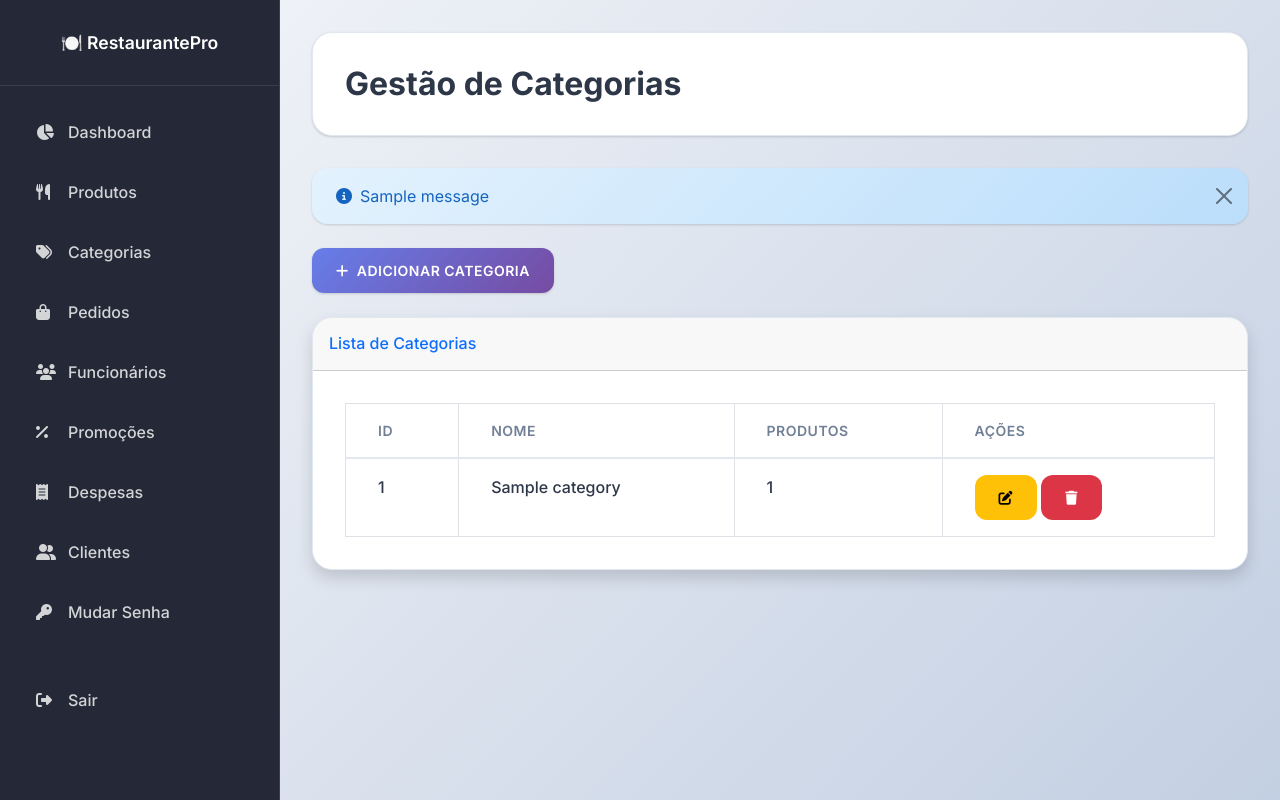
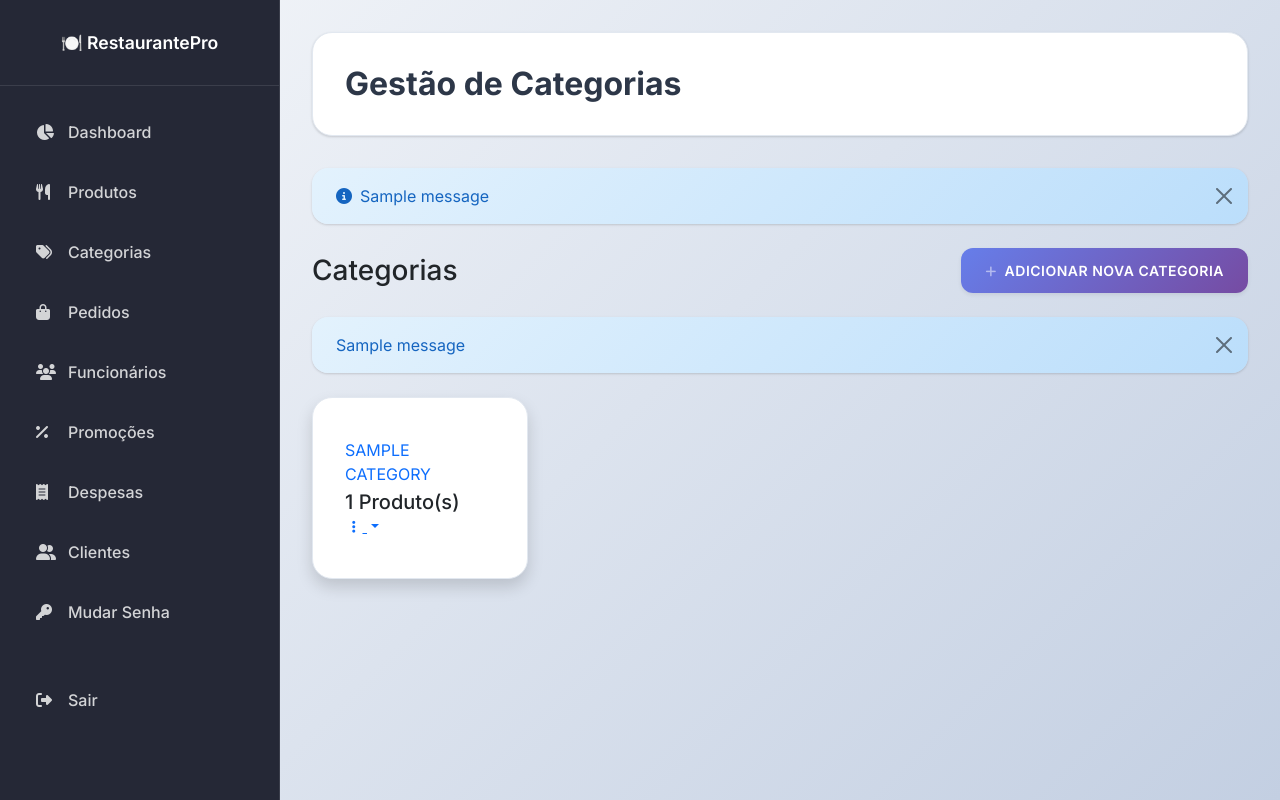
Before and after one commit to Leocyberdev/restauranteok, a Python web app: template src/templates/admin/categories.html in a window 1280 px wide. Run offline with Jinja, Linux system fonts and the light colour scheme; the template is opened without the code that fills it: most values are stand-ins (such as "Sample title", 1, 10 or a date in 2020); one stand-in notice (Sample message) is shown.

Commit message:
Update categories.html

```diff
--- a/src/templates/admin/categories.html
+++ b/src/templates/admin/categories.html
@@ -4,44 +4,83 @@
 {% block header %}Gestão de Categorias{% endblock %}
 
 {% block content %}
-<div class="row mb-4">
-    <div class="col-12">
-        <button type="button" class="btn btn-primary" data-bs-toggle="modal" data-bs-target="#addCategoryModal">
-            <i class="fas fa-plus me-2"></i>Adicionar Categoria
+<div class="d-flex justify-content-between align-items-center mb-4">
+    <h1 class="h3 mb-0 text-gray-800">Categorias</h1>
+    <button type="button" class="btn btn-primary shadow-sm" data-bs-toggle="modal" data-bs-target="#addCategoryModal">
+        <i class="fas fa-plus fa-sm text-white-50 me-2"></i>Adicionar Nova Categoria
     </button>
+</div>
+
+<!-- Exibição de Alertas -->
+{% with messages = get_flashed_messages(with_categories=true) %}
+    {% if messages %}
+        {% for category, message in messages %}
+            <div class="alert alert-{{ category }} alert-dismissible fade show" role="alert">
+                {{ message }}
+                <button type="button" class="btn-close" data-bs-dismiss="alert" aria-label="Close"></button>
+            </div>
+        {% endfor %}
+    {% endif %}
+{% endwith %}
+
+<div class="row">
+    {% if categories %}
+        {% for category, product_count in categories %}
+        <div class="col-xl-3 col-md-6 mb-4">
+            <div class="card border-left-primary shadow h-100 py-2">
+                <div class="card-body">
+                    <div class="row no-gutters align-items-center">
+                        <div class="col">
+                            <div class="text-xs font-weight-bold text-primary text-uppercase mb-1">
+                                {{ category.name }}
+                            </div>
+                            <div class="h5 mb-0 font-weight-bold text-gray-800">{{ product_count }} Produto(s)</div>
+                        </div>
+                        <div class="col-auto">
+                            <div class="dropdown no-arrow">
+                                <a class="dropdown-toggle" href="#" role="button" id="dropdownMenuLink{{ category.id }}" data-bs-toggle="dropdown" aria-haspopup="true" aria-expanded="false">
+                                    <i class="fas fa-ellipsis-v fa-sm fa-fw text-gray-400"></i>
+                                </a>
+                                <div class="dropdown-menu dropdown-menu-right shadow animated--fade-in" aria-labelledby="dropdownMenuLink{{ category.id }}">
+                                    <a class="dropdown-item" href="#" data-bs-toggle="modal" data-bs-target="#editCategoryModal{{ category.id }}">
+                                        <i class="fas fa-edit fa-sm fa-fw me-2 text-gray-400"></i>Editar
+                                    </a>
+                                    <a class="dropdown-item text-danger" href="#" data-bs-toggle="modal" data-bs-target="#deleteCategoryModal{{ category.id }}">
+                                        <i class="fas fa-trash fa-sm fa-fw me-2 text-danger"></i>Excluir
+                                    </a>
+                                </div>
+                            </div>
+                        </div>
+                    </div>
+                </div>
             </div>
         </div>
 
-<div class="card shadow">
-    <div class="card-header py-3">
-        <h6 class="m-0 font-weight-bold text-primary">Lista de Categorias</h6>
+        <!-- Modal de Edição para cada categoria -->
+        <div class="modal fade" id="editCategoryModal{{ category.id }}" tabindex="-1" aria-labelledby="editCategoryModalLabel{{ category.id }}" aria-hidden="true">
+            <div class="modal-dialog">
+                <div class="modal-content">
+                    <form action="{{ url_for('admin.edit_category', category_id=category.id) }}" method="POST">
+                        <div class="modal-header">
+                            <h5 class="modal-title" id="editCategoryModalLabel{{ category.id }}">Editar Categoria</h5>
+                            <button type="button" class="btn-close" data-bs-dismiss="modal" aria-label="Close"></button>
                         </div>
-    <div class="card-body">
-        <div class="table-responsive">
-            <table class="table table-bordered">
-                <thead>
-                    <tr>
-                        <th>ID</th>
-                        <th>Nome</th>
-                        <th>Produtos</th>
-                        <th>Ações</th>
-                    </tr>
-                </thead>
-                <tbody>
-                    {% for category in categories %}
-                    <tr>
-                        <td>{{ category.id }}</td>
-                        <td>{{ category.name }}</td>
-                        <td>{{ category.products|length }}</td>
-                        <td>
-                            <a href="{{ url_for("admin.edit_category", category_id=category.id) }}" class="btn btn-sm btn-warning">
-                                <i class="fas fa-edit"></i>
-                            </a>
-                            <button type="button" class="btn btn-sm btn-danger" data-bs-toggle="modal" data-bs-target="#deleteCategoryModal{{ category.id }}">
-                                <i class="fas fa-trash"></i>
-                            </button>
+                        <div class="modal-body">
+                            <div class="mb-3">
+                                <label for="name{{ category.id }}" class="form-label">Nome da Categoria</label>
+                                <input type="text" class="form-control" id="name{{ category.id }}" name="name" value="{{ category.name }}" required>
+                            </div>
+                        </div>
+                        <div class="modal-footer">
+                            <button type="button" class="btn btn-secondary" data-bs-dismiss="modal">Cancelar</button>
+                            <button type="submit" class="btn btn-primary">Salvar Alterações</button>
+                        </div>
+                    </form>
+                </div>
+            </div>
+        </div>
 
-                            <!-- Modal de Confirmação de Exclusão -->
+        <!-- Modal de Exclusão para cada categoria -->
         <div class="modal fade" id="deleteCategoryModal{{ category.id }}" tabindex="-1" aria-labelledby="deleteCategoryModalLabel{{ category.id }}" aria-hidden="true">
             <div class="modal-dialog">
                 <div class="modal-content">
@@ -50,39 +89,48 @@
                         <button type="button" class="btn-close" data-bs-dismiss="modal" aria-label="Close"></button>
                     </div>
                     <div class="modal-body">
-                                            Tem certeza de que deseja excluir a categoria "{{ category.name }}"?
+                        Tem certeza de que deseja excluir a categoria <strong>"{{ category.name }}"</strong>?
+                        {% if product_count > 0 %}
+                            <div class="alert alert-warning mt-3">
+                                <strong>Atenção:</strong> Esta categoria contém {{ product_count }} produto(s). A exclusão só será permitida se não houver produtos associados.
+                            </div>
+                        {% endif %}
                     </div>
                     <div class="modal-footer">
                         <button type="button" class="btn btn-secondary" data-bs-dismiss="modal">Cancelar</button>
-                                            <form action="{{ url_for("admin.delete_category", category_id=category.id) }}" method="POST" style="display:inline;">
-                                                <button type="submit" class="btn btn-danger">Excluir</button>
+                        <form action="{{ url_for('admin.delete_category', category_id=category.id) }}" method="POST" class="d-inline">
+                            <button type="submit" class="btn btn-danger" {% if product_count > 0 %}disabled{% endif %}>Excluir</button>
                         </form>
                     </div>
                 </div>
             </div>
         </div>
-                        </td>
-                    </tr>
         {% endfor %}
-                </tbody>
-            </table>
+    {% else %}
+        <div class="col-12">
+            <div class="card shadow mb-4">
+                <div class="card-body text-center">
+                    <p class="lead text-gray-800">Nenhuma categoria encontrada.</p>
+                    <p>Comece adicionando sua primeira categoria para organizar seus produtos.</p>
                 </div>
             </div>
         </div>
+    {% endif %}
+</div>
 
-<!-- Modal para adicionar categoria -->
-<div class="modal fade" id="addCategoryModal" tabindex="-1">
+<!-- Modal para Adicionar Nova Categoria -->
+<div class="modal fade" id="addCategoryModal" tabindex="-1" aria-labelledby="addCategoryModalLabel" aria-hidden="true">
     <div class="modal-dialog">
         <div class="modal-content">
+            <form action="{{ url_for('admin.add_category') }}" method="POST">
                 <div class="modal-header">
-                <h5 class="modal-title">Adicionar Categoria</h5>
-                <button type="button" class="btn-close" data-bs-dismiss="modal"></button>
+                    <h5 class="modal-title" id="addCategoryModalLabel">Adicionar Nova Categoria</h5>
+                    <button type="button" class="btn-close" data-bs-dismiss="modal" aria-label="Close"></button>
                 </div>
-            <form method="POST" action="{{ url_for("admin.add_category") }}">
                 <div class="modal-body">
                     <div class="mb-3">
-                        <label for="name" class="form-label">Nome</label>
-                        <input type="text" class="form-control" id="name" name="name" required>
+                        <label for="name" class="form-label">Nome da Categoria</label>
+                        <input type="text" class="form-control" id="name" name="name" required placeholder="Ex: Bebidas, Lanches, Sobremesas">
                     </div>
                 </div>
                 <div class="modal-footer">
```
Lines whose indentation alone changed are shown as unchanged.
